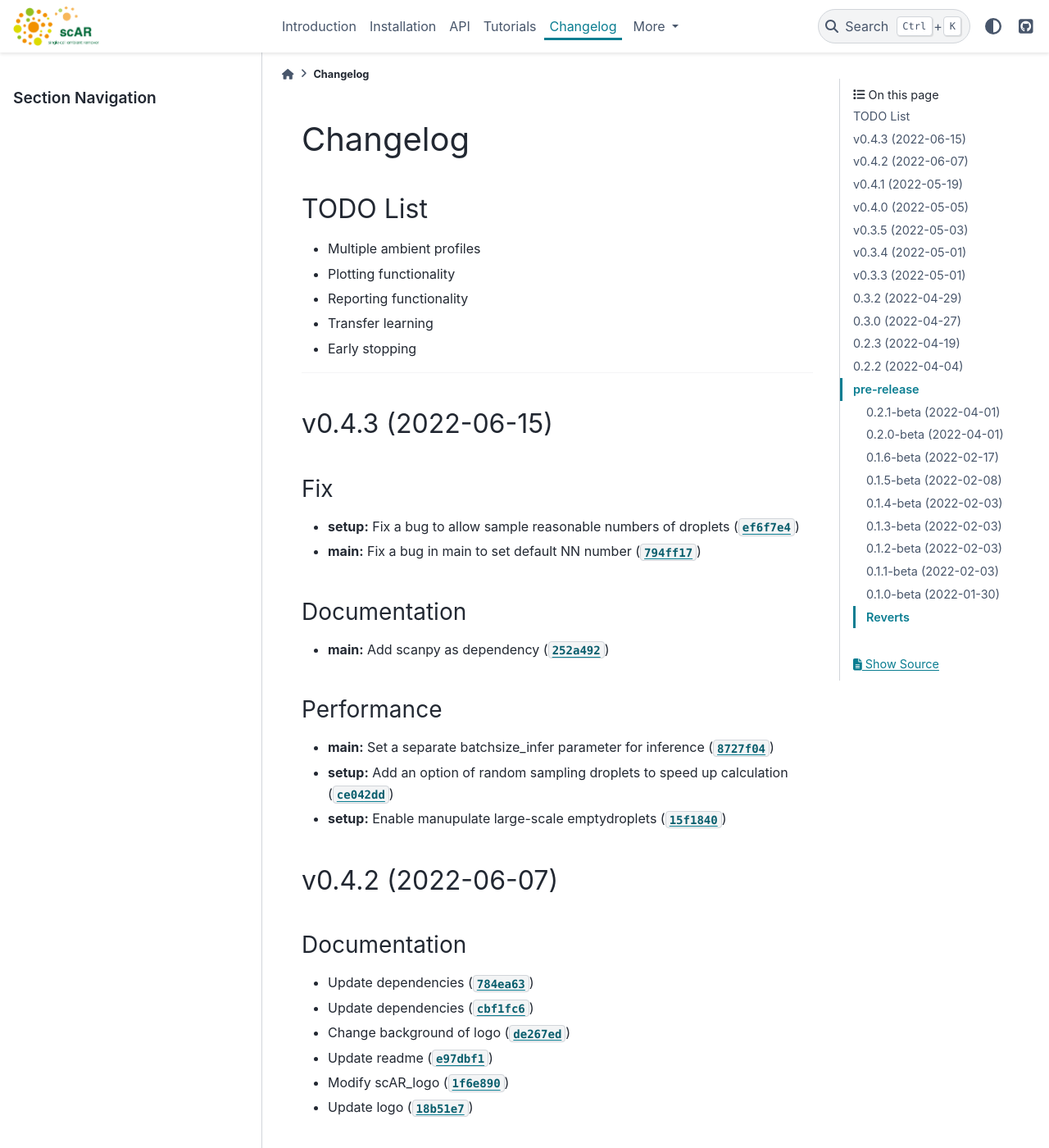
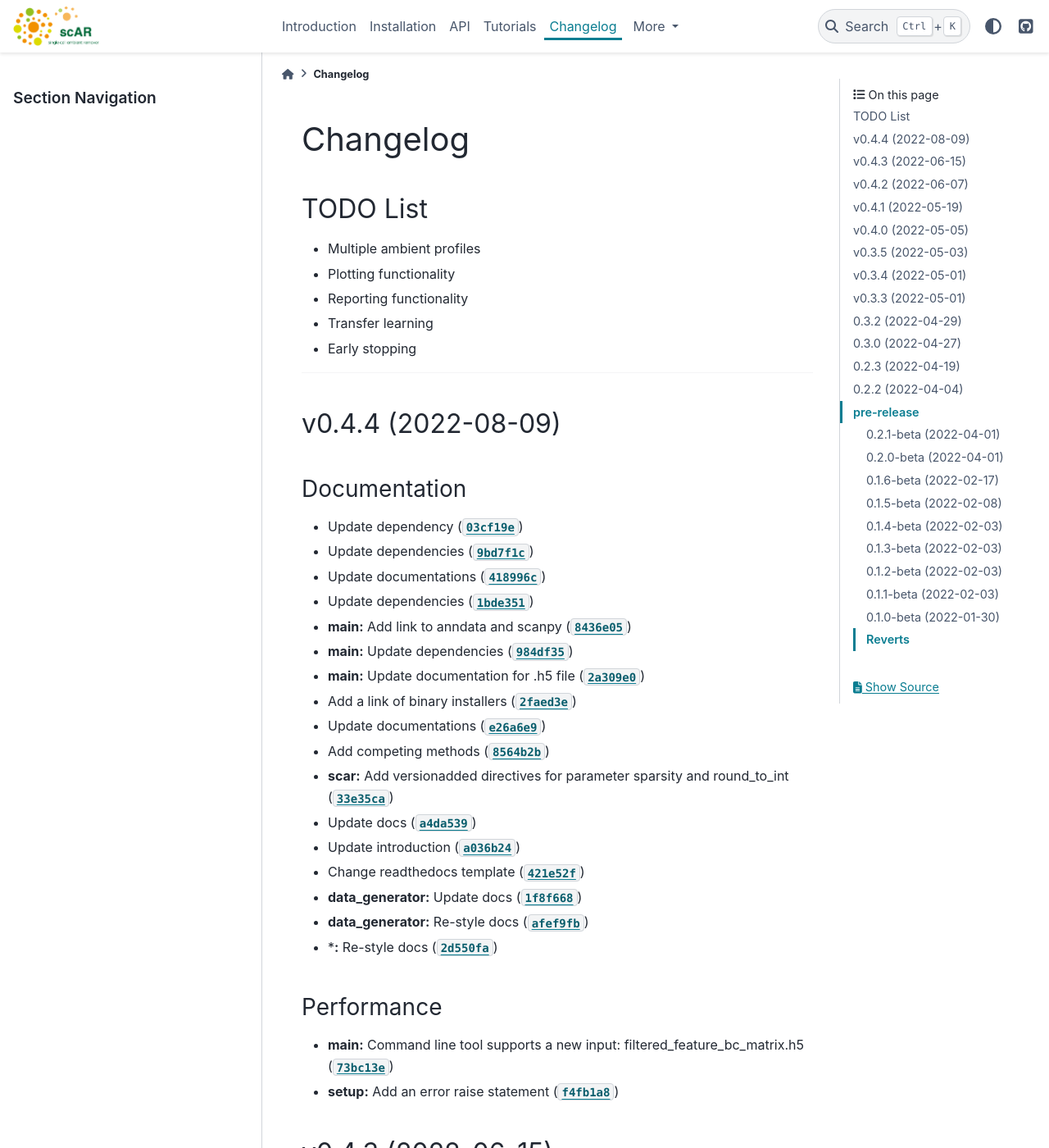
Before and after one commit to Novartis/scar, a Sphinx documentation site: the page built from docs/Release_notes.md, in a window 1280 px wide and 1400 px high. Shown: the whole window at 82% size. Built offline with Sphinx 7.4.7 and the PyData theme 0.15.4, drawn with Linux system fonts in a browser that asks for light colours; pages that are not in the unit, such as notebooks, are missing from menus.

Commit message:
0.4.4
Automatically generated by python-semantic-release

```diff
--- a/docs/Release_notes.md
+++ b/docs/Release_notes.md
@@ -10,6 +10,30 @@
 -------------------------------------
 
 <!--next-version-placeholder-->
+
+## v0.4.4 (2022-08-09)
+### Documentation
+* Update dependency ([`03cf19e`](https://github.com/Novartis/scar/commit/03cf19e2adfcb84714b7845914feaa45f7b0ae83))
+* Update dependencies ([`9bd7f1c`](https://github.com/Novartis/scar/commit/9bd7f1c164e7f3e1b30af73dcf9f6b8737d26019))
+* Update documentations ([`418996c`](https://github.com/Novartis/scar/commit/418996c2dcd3796444d7e01b3b2f1c897c0f7b0d))
+* Update dependencies ([`1bde351`](https://github.com/Novartis/scar/commit/1bde351ad7f027d36de75f3a60f471e7ef75a6bf))
+* **main:** Add link to anndata and scanpy ([`8436e05`](https://github.com/Novartis/scar/commit/8436e0514f5d9f9cdd9ed2c3b9ef036f23232b31))
+* **main:** Update dependencies ([`984df35`](https://github.com/Novartis/scar/commit/984df3562f1d4f753ca66caf88619d7305089dcd))
+* **main:** Update documentation for .h5 file ([`2a309e0`](https://github.com/Novartis/scar/commit/2a309e0d44eddb75fd1ddf5cdf69fe59e3e40280))
+* Add a link of binary installers ([`2faed3e`](https://github.com/Novartis/scar/commit/2faed3e56b98027e4ecda68d73044e0c29c369a1))
+* Update documentations ([`e26a6e9`](https://github.com/Novartis/scar/commit/e26a6e9653e2e41ad46f6fa6aff19a01be00d3ea))
+* Add competing methods ([`8564b2b`](https://github.com/Novartis/scar/commit/8564b2b5164f72b36cf4e930034fb26951891d4f))
+* **scar:** Add versionadded directives for parameter sparsity and round_to_int ([`33e35ca`](https://github.com/Novartis/scar/commit/33e35caf24f15cbe76731586db324cfd52b22511))
+* Update docs ([`a4da539`](https://github.com/Novartis/scar/commit/a4da5393175e8214f871eb64556cdd6e0f6c632f))
+* Update introduction ([`a036b24`](https://github.com/Novartis/scar/commit/a036b246b7aed1aa3133bc8df306497afb8942af))
+* Change readthedocs template ([`421e52f`](https://github.com/Novartis/scar/commit/421e52fe2d23015e4288eeff83fedb105832b2a9))
+* **data_generator:** Update docs ([`1f8f668`](https://github.com/Novartis/scar/commit/1f8f66888c42e2433ac712935518ee07b1b4fb1a))
+* **data_generator:** Re-style docs ([`afef9fb`](https://github.com/Novartis/scar/commit/afef9fbfd61d827b66139cd9bbf4ff374e2f8a70))
+* ***:** Re-style docs ([`2d550fa`](https://github.com/Novartis/scar/commit/2d550fafa816070c153d363a200e0783c863b166))
+
+### Performance
+* **main:** Command line tool supports a new input: filtered_feature_bc_matrix.h5 ([`73bc13e`](https://github.com/Novartis/scar/commit/73bc13e2741d97885840c67177cc985c23749e96))
+* **setup:** Add an error raise statement ([`f4fb1a8`](https://github.com/Novartis/scar/commit/f4fb1a8fe915e8deb89c05bf319f85684cbbc853))
 
 ## v0.4.3 (2022-06-15)
 ### Fix
--- a/scar/main/__version__.py
+++ b/scar/main/__version__.py
@@ -1,5 +1,5 @@
 # -*- coding: utf-8 -*-
 """version here"""
 
-__version__ = "0.4.3"
+__version__ = "0.4.4"
 _copyright = "2022, Novartis Institute for BioMedical Research"
```
